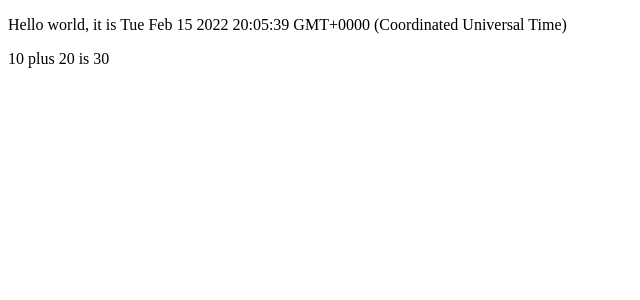
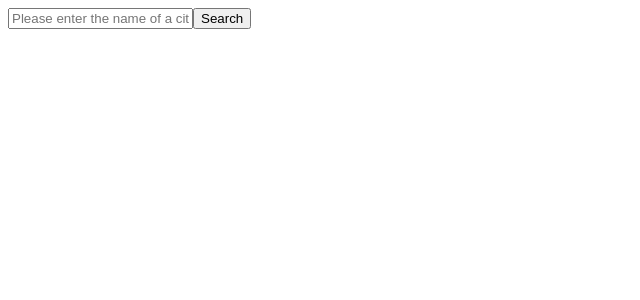
Before and after one commit to binhnhu1409/react_weather_app, a React (Create React App) app in the folder weather_app/: page / in a window 1280 px wide. Shown: the top 300 px of the page, without its empty margins (0-640 px from the left). Built offline with nearby package versions, Linux system fonts and the light colour scheme.

Commit message:
create form for type in a location

```diff
--- a/weather_app/src/App.js
+++ b/weather_app/src/App.js
@@ -1,18 +1,23 @@
-import React from 'react';
+import { useState } from 'react';
 
 const App = () => {
-  const now = new Date()
-  const a = 10
-  const b = 20
-  return React.createElement(
-    'div',
-    null,
-    React.createElement(
-      'p', null, 'Hello world, it is ', now.toString()
-    ),
-    React.createElement(
-      'p', null, a, ' plus ', b, ' is ', a + b
-    )
+
+  const [locationName, setLocationName] = useState()
+
+  const handleLocationChange = (event) => {
+    console.log('button clicked', event.target.value)
+    setLocationName(event.target.value)
+  }
+
+  return (
+    <form>
+      <input
+        value={locationName}
+        onChange={handleLocationChange}
+        placeholder='Please enter the name of a city'
+      />
+      <button type="submit">Search</button>
+    </form>
   )
 }
 
--- a/weather_app/src/index.js
+++ b/weather_app/src/index.js
@@ -6,8 +6,3 @@ ReactDOM.render(
   <App />,
   document.getElementById('root')
 );
-
-// If you want to start measuring performance in your app, pass a function
-// to log results (for example: reportWebVitals(console.log))
-// or send to an analytics endpoint. Learn more: https://bit.ly/CRA-vitals
-//reportWebVitals();
```
Also changed, not shown: 1 other file (tests, documents, lock files or other folders).
